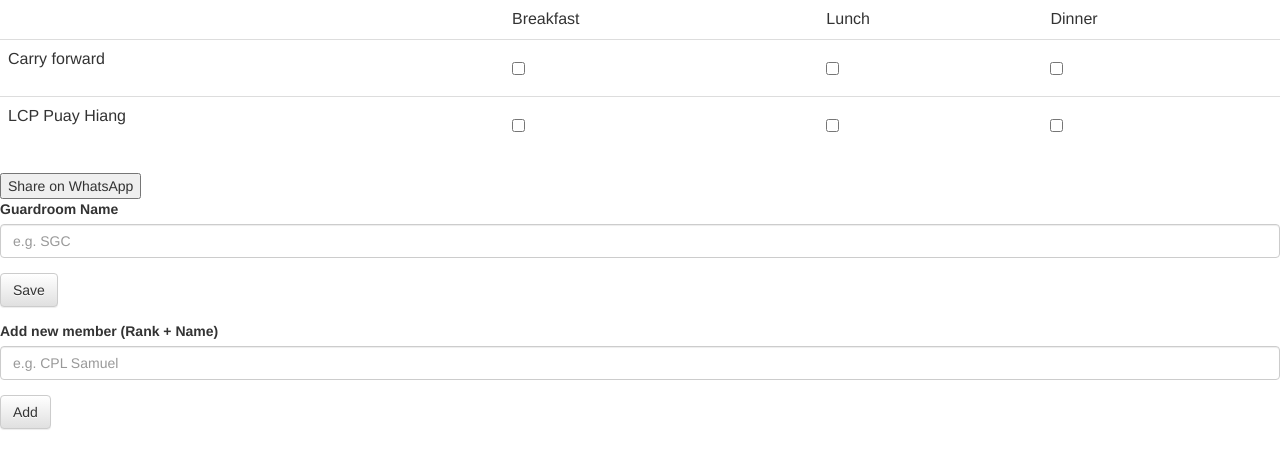
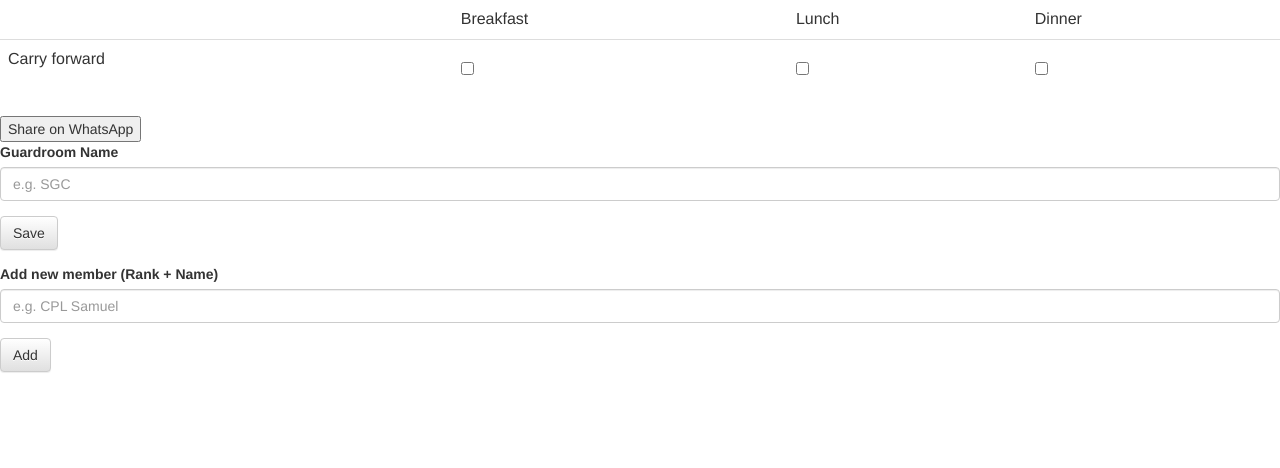
Before and after one commit to GPHofficial/Mealtime, a plain HTML site: page index.html in a window 1280 px wide. Drawn offline with nearby package versions, Linux system fonts and the light colour scheme.

Commit message:
Update index.html

```diff
--- a/index.html
+++ b/index.html
@@ -48,30 +48,7 @@
     	</tr>
     </thead>
     <tbody>
-    	<tr>
-    		<td>LCP Puay Hiang</td>
-    		<td>
-    			<div class="checkbox">
-				    <label>
-				      <input type="checkbox">
-				    </label>
-			  	</div>
-			</td>
-    		<td>
-    			<div class="checkbox">
-				    <label>
-				      <input type="checkbox">
-				    </label>
-			  	</div>
-			</td>
-			<td>
-    			<div class="checkbox">
-				    <label>
-				      <input type="checkbox">
-				    </label>
-			  	</div>
-			</td>
-    	</tr>
+
     </tbody>
   </table>
 
```
